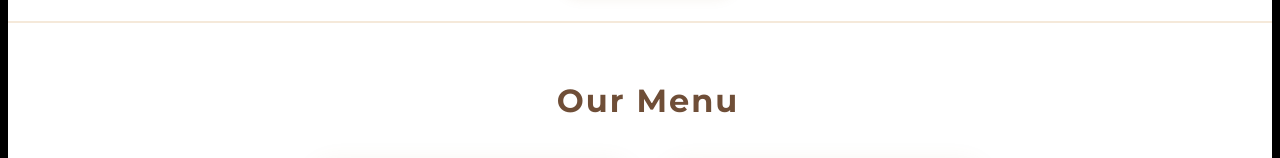
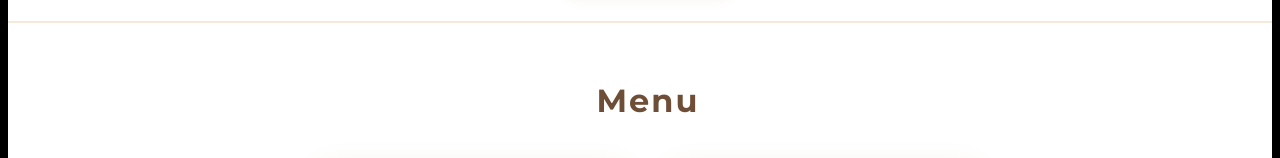
Before and after one commit to caelumregis/Web-System-and-Technology, a plain HTML site: page index.html in a window 1280 px wide. Shown: the part 1602-1760 px from the top of the page. Drawn offline with Linux system fonts and the light colour scheme.

Commit message:
updated html
changend our menu to menu

```diff
--- a/index.html
+++ b/index.html
@@ -82,7 +82,7 @@
     <!-- Menu Section -->
     <section class="menu-section" id="menu-section">
       <div class="menu-content">
-        <h2 class="menu-title">Our Menu</h2>
+        <h2 class="menu-title">Menu</h2>
         <div class="menu-items">
           <div class="menu-card beverages">
             <img src="TipsyBean/assets/Coffee.png" alt="Beverages" class="menu-img" />
```
Also changed, not shown: TipsyBean/html/menu.html (added, +11 -0 lines).
